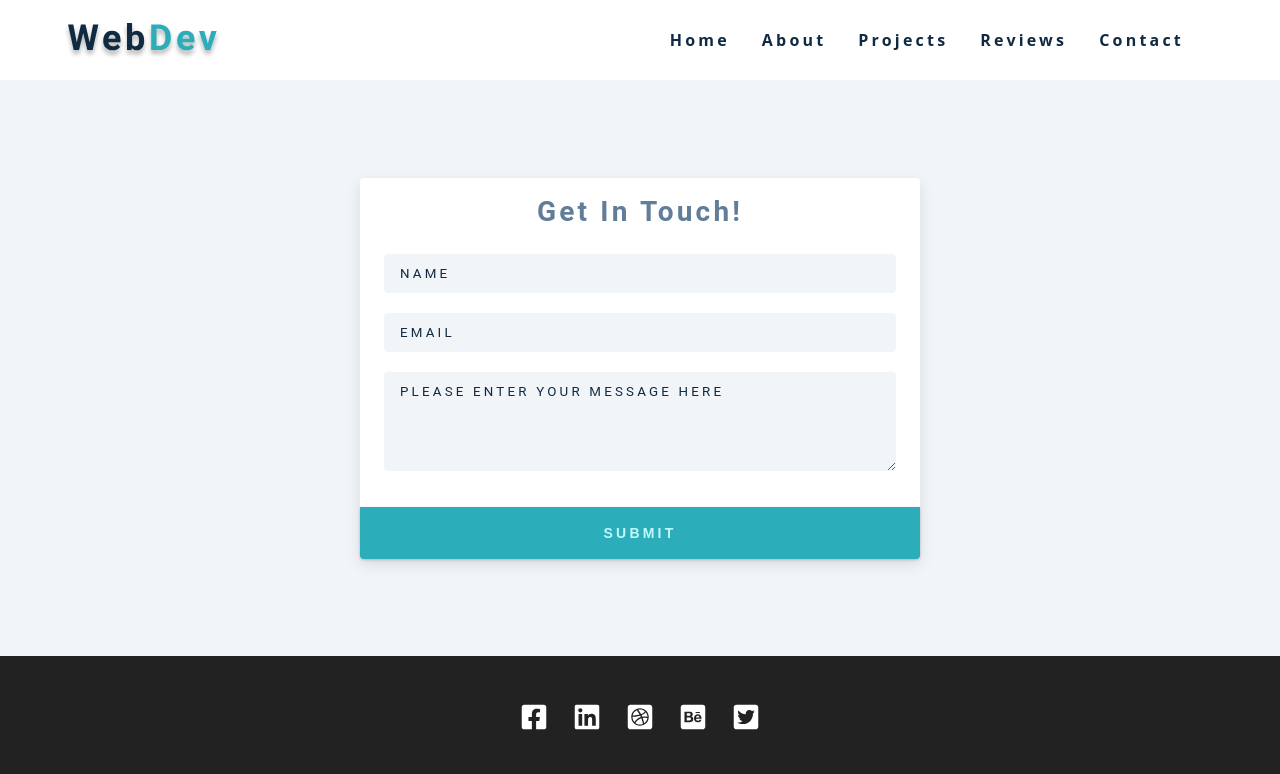
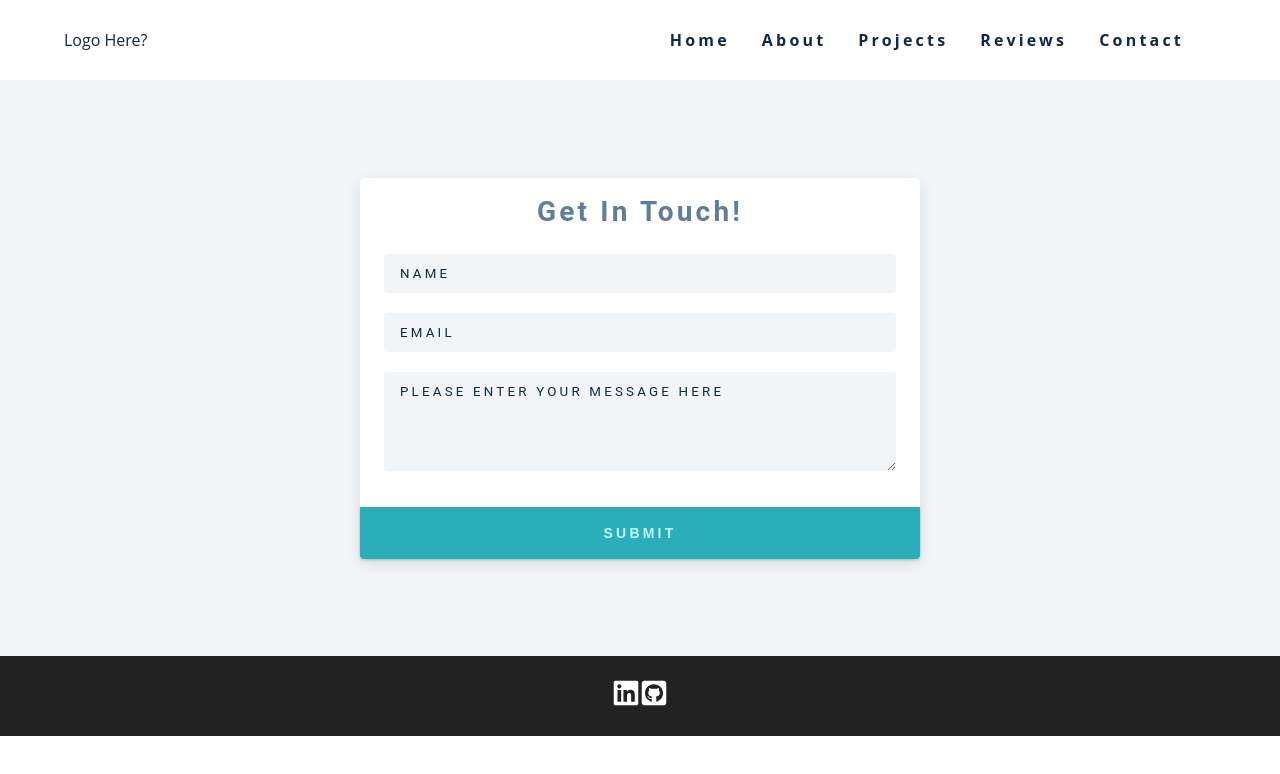
Before and after one commit to r-kadel/portfolio_v4, a Gatsby site: page /contact in a window 1280 px wide. Built offline with nearby package versions, Linux system fonts and the light colour scheme; Gatsby itself is replaced by a stand-in of ours.

Commit message:
first draft

```diff
--- a/src/components/Navbar.js
+++ b/src/components/Navbar.js
@@ -1,12 +1,12 @@
 import React from "react"
-import logo from "../assets/logo.svg"
+// import logo from "../assets/logo.svg"
 import { FaAlignRight } from "react-icons/fa"
 import PageLinks from "../constants/links"
 const Navbar = ({toggleSidebar}) => {
   return <nav className="navbar">
     <div className="nav-center">
       <div className="nav-header">
-        <img src={logo} alt="logo" />
+        <span className="logo">Logo Here?</span>
         <button type="button" className="toggle-btn" onClick={toggleSidebar}>
           <FaAlignRight />
         </button>
--- a/src/constants/socialLinks.js
+++ b/src/constants/socialLinks.js
@@ -1,37 +1,19 @@
 import React from "react"
 import {
-  FaFacebookSquare,
   FaLinkedin,
-  FaDribbbleSquare,
-  FaBehanceSquare,
-  FaTwitterSquare,
+  FaGithubSquare,
 } from "react-icons/fa"
 
 const data = [
   {
-    id: 1,
-    icon: <FaFacebookSquare className="social-icon"></FaFacebookSquare>,
-    url: "https://www.twitter.com",
-  },
-  {
     id: 2,
     icon: <FaLinkedin className="social-icon"></FaLinkedin>,
-    url: "https://www.twitter.com",
+    url: "https://www.linkedin.com/in/ryankadel/",
   },
   {
     id: 3,
-    icon: <FaDribbbleSquare className="social-icon"></FaDribbbleSquare>,
-    url: "https://www.twitter.com",
-  },
-  {
-    id: 4,
-    icon: <FaBehanceSquare className="social-icon"></FaBehanceSquare>,
-    url: "https://www.twitter.com",
-  },
-  {
-    id: 5,
-    icon: <FaTwitterSquare className="social-icon"></FaTwitterSquare>,
-    url: "https://www.twitter.com",
+    icon: <FaGithubSquare className="social-icon"></FaGithubSquare>,
+    url: "https://www.https://github.com/r-kadel.com",
   },
 ]
 const links = data.map(link => {
--- a/src/css/main.css
+++ b/src/css/main.css
@@ -184,9 +184,9 @@ p {
 /* social links */
 .social-links {
   margin-top: 2rem;
-  width: 15rem;
+  width: 9rem;
   display: flex;
-  justify-content: space-between;
+  justify-content: center;
 }
 .social-link {
   font-size: 1.75rem;
@@ -212,6 +212,9 @@ Navbar
   align-items: center;
   z-index: 200;
   background: var(--clr-white);
+}
+.logo {
+  color: var(--clr-grey-1);
 }
 .nav-center {
   width: 90vw;
@@ -670,7 +673,7 @@ Projects
   font-size: 1.5rem;
 }
 .project-desc {
-  word-spacing: 5px;
+  word-spacing: 3px;
   color: var(--clr-grey-3);
 }
 .project-stack {
@@ -823,7 +826,7 @@ Footer
 ===============
 */
 .footer {
-  height: 9rem;
+  height: 5rem;
   background: #222;
   text-align: center;
   display: grid;
@@ -839,7 +842,7 @@ Footer
   color: var(--clr-primary-5);
 }
 .footer-links {
-  margin: 0 auto 1rem auto;
+  margin: 0 auto;
 }
 .footer .social-link {
   color: var(--clr-white);
```
